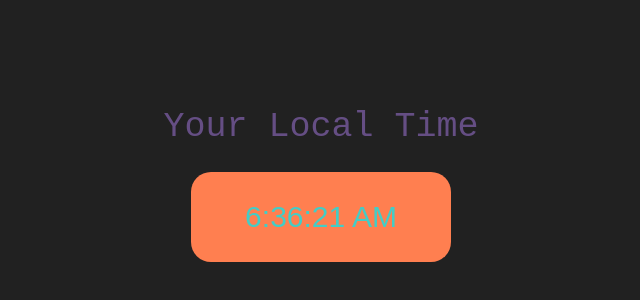
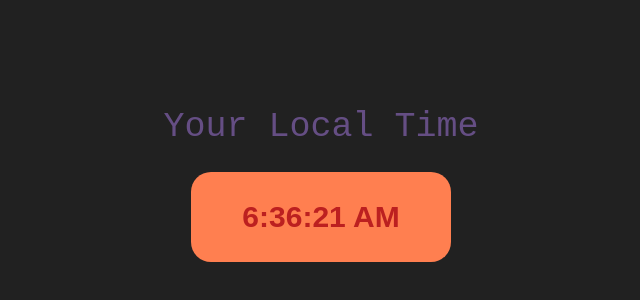
Before and after one commit to SHUBHAMSADADIYA/Practice_JS, a plain HTML site: page 07_Projects/Project_3/index.html in a window 1280 px wide. Shown: the part 236-536 px from the top of the page, without its empty margins (319-959 px from the left). Drawn offline with Linux system fonts and the light colour scheme.

Commit message:
Project 3

```diff
--- a/07_Projects/Project_3/index.html
+++ b/07_Projects/Project_3/index.html
@@ -34,11 +34,12 @@
             text-align: center;
             padding: 15px 40px;
             background-color: coral;
-            color: rgb(67, 205, 198);
+            color: rgb(188, 32, 32);
             display: flex;
             align-items: center;
             justify-content: center;
             font-family: sans-serif;
+            font-weight: 700;
         }
     </style>
 </head>
```
